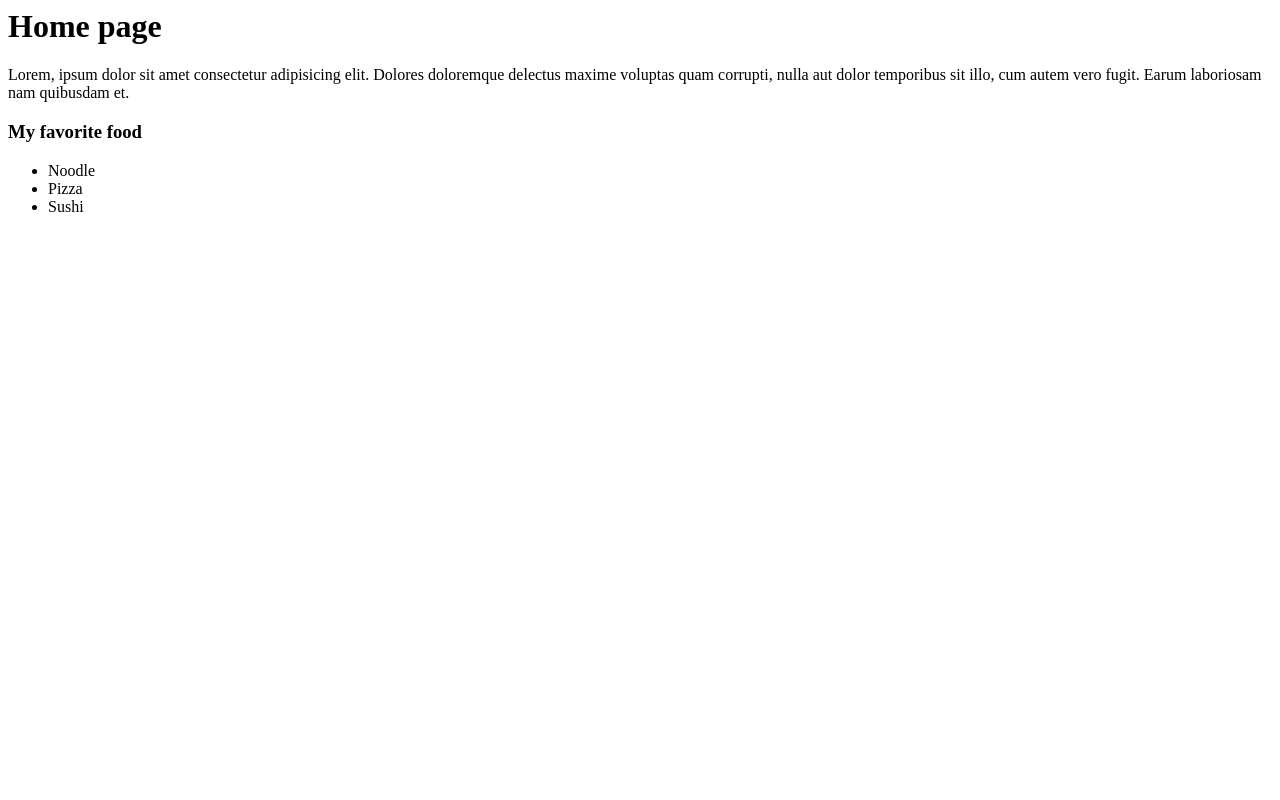
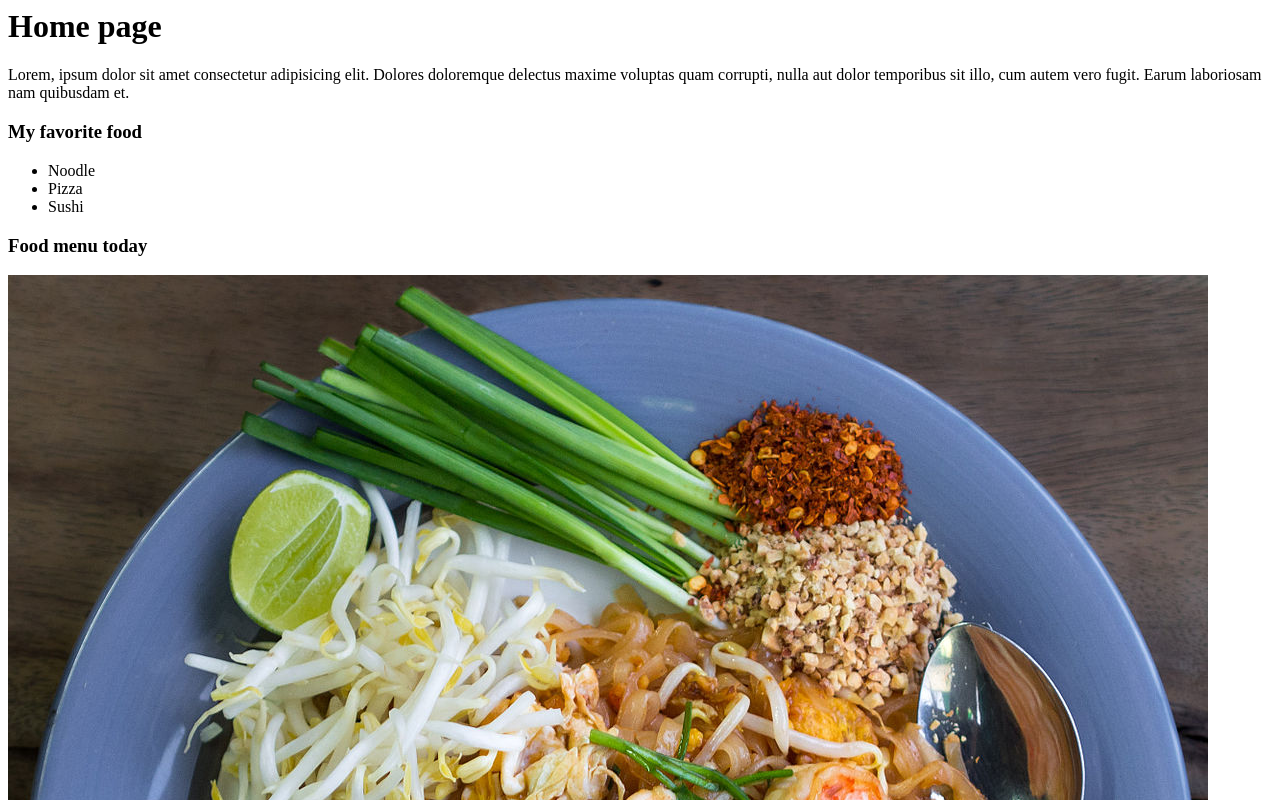
Before and after one commit to jp-thongdee/git-webapp, a plain HTML site: page index.html in a window 1280 px wide. Shown: the top 800 px of the page. Drawn offline with Linux system fonts and the light colour scheme.

Commit message:
add food menu in feature branch

```diff
--- a/index.html
+++ b/index.html
@@ -15,6 +15,8 @@
         <li>Pizza</li>
         <li>Sushi</li>
     </ul>
+    <h3>Food menu today</h3>
+    <img src="image/padthai.jpg" alt="" srcset="">
     <script src="js/script.js"></script>
 </body>
 </html>
```
Also changed, not shown: image/padthai.jpg (added).
